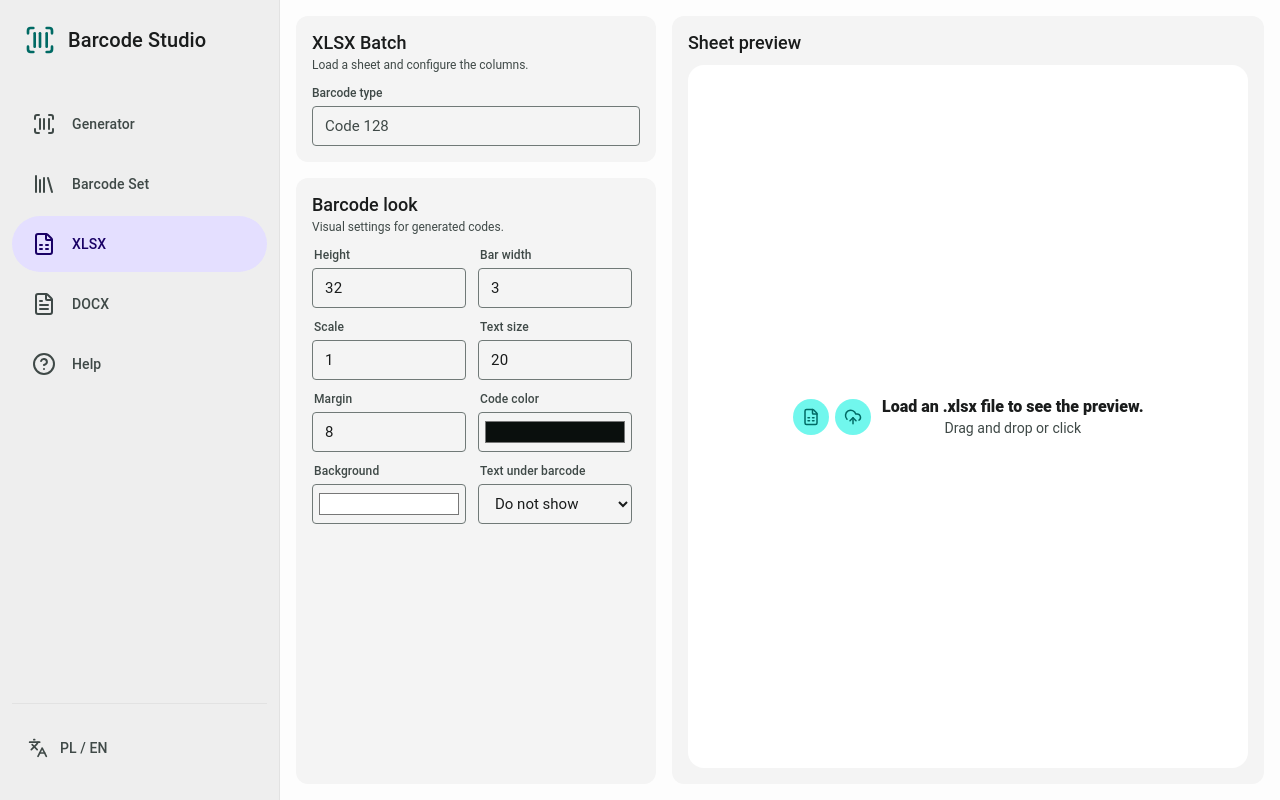
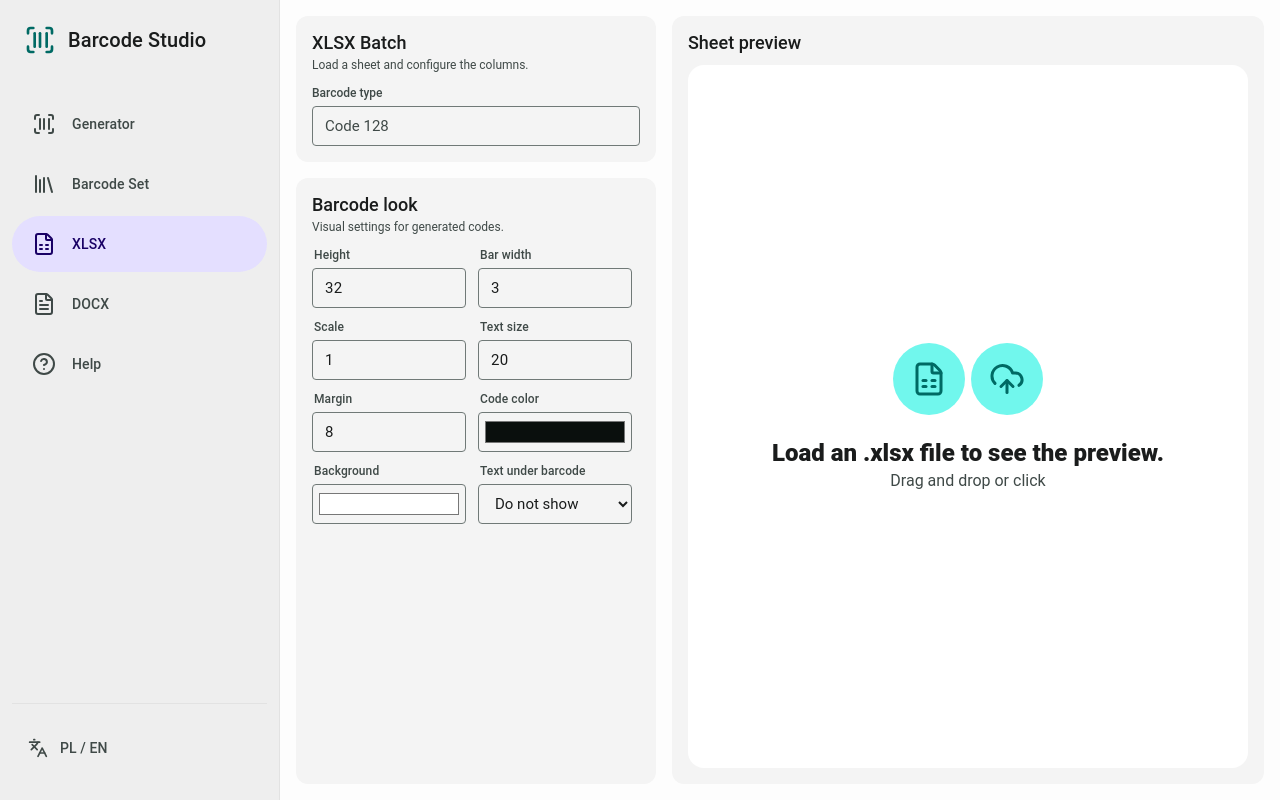
Before and after one commit to bartek-barszczewski/barcode-studio, a React (Vite) app: page /xlsx in a window 1280 px wide. Built offline with nearby package versions, Linux system fonts and the light colour scheme.

Commit message:
Improve material design style

```diff
--- a/src/features/barcode/components/BarcodeSet/BarcodeSet.module.css
+++ b/src/features/barcode/components/BarcodeSet/BarcodeSet.module.css
@@ -59,10 +59,10 @@
   padding: 1.25rem 2rem;
   display: flex;
   align-items: center;
-  gap: 2rem;
+  gap: 3rem;
   position: relative;
   transition: all 200ms cubic-bezier(0.2, 0, 0, 1);
-  min-height: 180px;
+  min-height: 16rem;
   width: 100%;
 }
 
@@ -79,8 +79,8 @@
 }
 
 .cardPreviewContainer {
-  width: 260px;
-  height: 140px;
+  width: 18rem;
+  height: 14rem;
   flex-shrink: 0;
   background: #ffffff;
   border-radius: var(--radius-lg);
@@ -92,8 +92,8 @@
 }
 
 .widgetPreview {
-  width: 100%;
-  height: 100%;
+  width: 75%;
+  height: 75%;
   display: flex;
   align-items: center;
   justify-content: center;
@@ -131,7 +131,7 @@
 }
 
 .barcodeTypeLabel {
-  font-size: 0.75rem;
+  font-size: .95rem;
   font-weight: 500;
   color: var(--md-sys-color-on-primary-container);
   background: var(--md-sys-color-primary-container);
@@ -141,7 +141,7 @@
 
 .cardValue {
   font-weight: 500;
-  font-size: 1.125rem; /* Title medium */
+  font-size: 1.725rem; /* Title medium */
   white-space: nowrap;
   overflow: hidden;
   text-overflow: ellipsis;
--- a/src/pages/GeneratorPage/GeneratorPage.module.css
+++ b/src/pages/GeneratorPage/GeneratorPage.module.css
@@ -43,8 +43,8 @@
   margin-top: 1.5rem;
   display: grid;
   place-items: center;
-  height: 100%;
-  min-height: 400px;
+  height: max-content;
+  min-height: 40rem;
   border: 1px solid var(--md-sys-color-surface-variant);
   border-radius: var(--radius-lg);
   background: var(--md-sys-color-surface-container-lowest);
--- a/src/pages/XlsxPage/XlsxPage.module.css
+++ b/src/pages/XlsxPage/XlsxPage.module.css
@@ -194,8 +194,28 @@
   background-color: var(--md-sys-color-surface-container-lowest);
   border-radius: var(--radius-lg);
   display: flex;
+  flex-direction: column;
   align-items: center;
   justify-content: center;
+  gap: 1.5rem;
+}
+
+.xlsxDropzoneIconCluster > span {
+  width: 4.5rem;
+  height: 4.5rem;
+}
+
+.xlsxDropzoneIconCluster svg {
+  width: 2.25rem;
+  height: 2.25rem;
+}
+
+.xlsxDropzoneTitle {
+  font-size: 1.5rem;
+}
+
+.xlsxDropzoneDescription {
+  font-size: 1rem;
 }
 
 @media (max-width: 900px) {
--- a/src/pages/XlsxPage/XlsxPage.tsx
+++ b/src/pages/XlsxPage/XlsxPage.tsx
@@ -708,6 +708,9 @@
               }
               fileIcon={<FileSpreadsheet />}
               disabled={isGenerating}
+              iconClusterClassName={styles.xlsxDropzoneIconCluster}
+              titleClassName={styles.xlsxDropzoneTitle}
+              descriptionClassName={styles.xlsxDropzoneDescription}
             />
           )}
         </Panel>
--- a/src/shared/ui/Dropzone/Dropzone.tsx
+++ b/src/shared/ui/Dropzone/Dropzone.tsx
@@ -13,6 +13,9 @@
   accept?: string
   disabled?: boolean
   className?: string
+  iconClusterClassName?: string
+  titleClassName?: string
+  descriptionClassName?: string
 }
 
 export function Dropzone({
@@ -24,6 +27,9 @@
   accept,
   disabled = false,
   className,
+  iconClusterClassName,
+  titleClassName,
+  descriptionClassName,
 }: DropzoneProps) {
   const { t } = useTranslation()
 
@@ -44,15 +50,15 @@
         accept={accept}
         disabled={disabled}
       />
-      <div className={styles.iconCluster} aria-hidden="true">
+      <div className={clsx(styles.iconCluster, iconClusterClassName)} aria-hidden="true">
         {fileIcon && <span className={styles.typeIcon}>{fileIcon}</span>}
         <span className={styles.uploadIcon}>
           <UploadCloud />
         </span>
       </div>
       <div className={styles.copy}>
-        <p className={styles.title}>{title ?? t('dropzone.defaultTitle')}</p>
-        <p className={styles.description}>
+        <p className={clsx(styles.title, titleClassName)}>{title ?? t('dropzone.defaultTitle')}</p>
+        <p className={clsx(styles.description, descriptionClassName)}>
           {description ?? t('dropzone.defaultDescription')}
         </p>
       </div>
```
